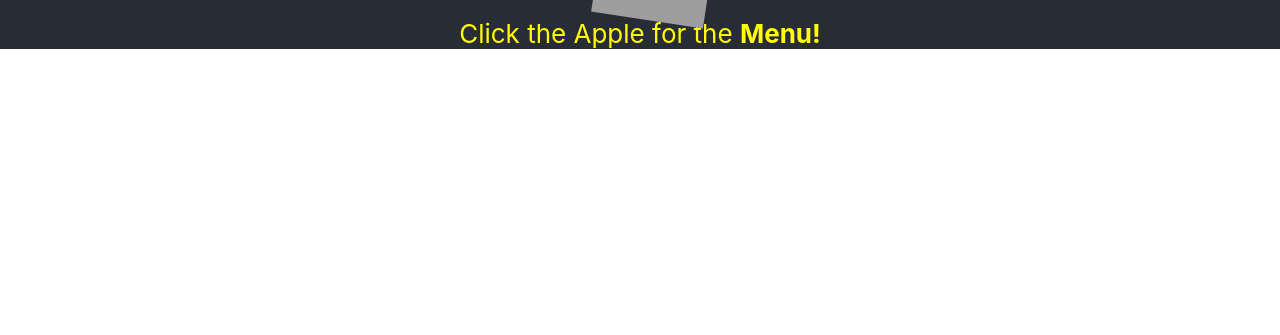
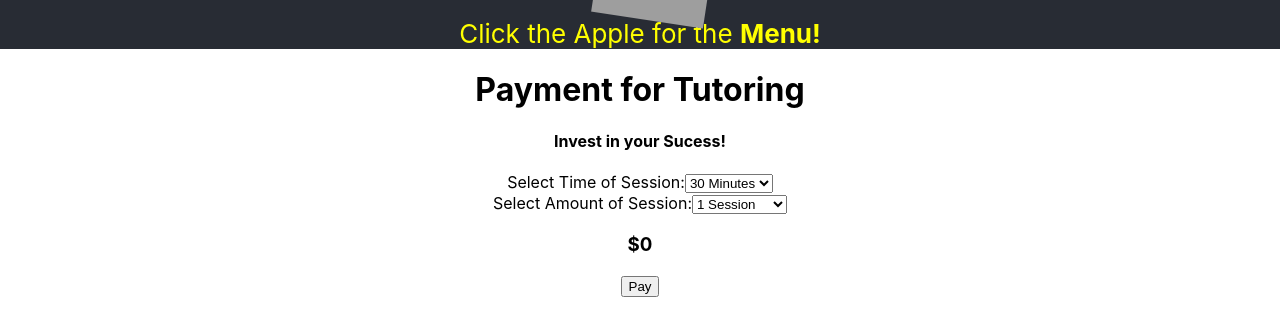
Before and after one commit to Duggan1/Trish-the-Teacher, a React (Create React App) app: page /payment in a window 1280 px wide. Shown: the part 195-530 px from the top of the page. Built offline with nearby package versions, Linux system fonts and the light colour scheme; grey boxes are pictures that could not be loaded.

Commit message:
payment page created

```diff
--- a/src/App.js
+++ b/src/App.js
@@ -6,7 +6,8 @@ import { BrowserRouter, Routes, Route } from "react-router-dom";
 import Elijah from './Elijah';
 import Johnny from './Johnny';
 import Joey from './Joey';
-import Tommy from './Tommy'
+import Tommy from './Tommy';
+import Payment from './Payment';
 
 
 
@@ -38,6 +39,7 @@ function App() {
       <Route path="/joey" element={<Joey />} />
       <Route path="/tommy" element={<Tommy/>}/>
       <Route path="/elijah" element={<Elijah/>}/>
+      <Route path="/payment" element={<Payment/>}/>
 
 
     </Routes>
--- a/src/NavBar.js
+++ b/src/NavBar.js
@@ -43,6 +43,7 @@ function NavBar() {
             <div className='swm'  onClick={() => handleOptionClick('/joey')}><NavLink className='color-yellow' exact to="/joey">Joey</NavLink></div>
             <div className='swm'  onClick={() => handleOptionClick('/tommy')}><NavLink className='color-green' exact to="/tommy">Tommy</NavLink></div>
             <div className='swm'  onClick={() => handleOptionClick('/elijah')}><NavLink className='color-purple' exact to="/elijah">Elijah</NavLink></div>
+            <div className='swm'  onClick={() => handleOptionClick('/payment')}><NavLink className='color-orange' exact to="/payment">Payment Options</NavLink></div>
           </div>
         )}
 
--- /dev/null
+++ b/src/Payment.js
@@ -0,0 +1,53 @@
+import React, { useState } from "react";
+import './App.css';
+
+function Payment() {
+  const [timeC, setTimeC] = useState("");
+  const [Amount, setAmmount] = useState("");
+  let total = timeC * Amount
+
+  const handleTimeC = (event) => {
+    setTimeC(event.target.value);
+  };
+  const handleAmmount = (event) => {
+    setAmmount(event.target.value);
+  };
+
+  const handleFormSubmit = (event) => {
+    event.preventDefault();
+    // Handle form submission here, e.g., send payment details to a server
+    // console.log("Payment method selected:", Amount);
+  };
+
+  return (
+    <div className="payment">
+      <h1>Payment for Tutoring</h1>
+      <h4>Invest in your Sucess!</h4>
+      <form onSubmit={handleFormSubmit}>
+        <label>
+          Select Time of Session:
+          <select value={timeC} onChange={handleTimeC}>
+            <option value="30">30 Minutes</option>
+            <option value="60">1 Hour</option>
+            {/* Add more payment options as needed */}
+          </select>
+        </label><br></br>
+        <label>
+          Select Amount of Session:
+          <select value={Amount} onChange={handleAmmount}>
+          <option value="1">1 Session</option>
+            <option value="5">5 Sessions</option>
+            <option value="10">10 Sessions</option>
+            <option value="20">20 Sessions</option>
+            <option value="30">30 Sessions</option>
+            {/* Add more payment options as needed */}
+          </select>
+        </label>
+        <h3> ${total}</h3>
+        <button type="submit">Pay</button>
+      </form>
+    </div>
+  );
+}
+
+export default Payment;
--- a/src/index.css
+++ b/src/index.css
@@ -74,7 +74,13 @@ code {
   color:purple;
   text-decoration: wavy;
 }
-
+.color-orange {
+  color: orange;
+  text-decoration: wavy;
+}
+.payment {
+  text-align: center;
+}
 .apple {
   /* max-width: 100%; */
   min-width: 150px;
```
